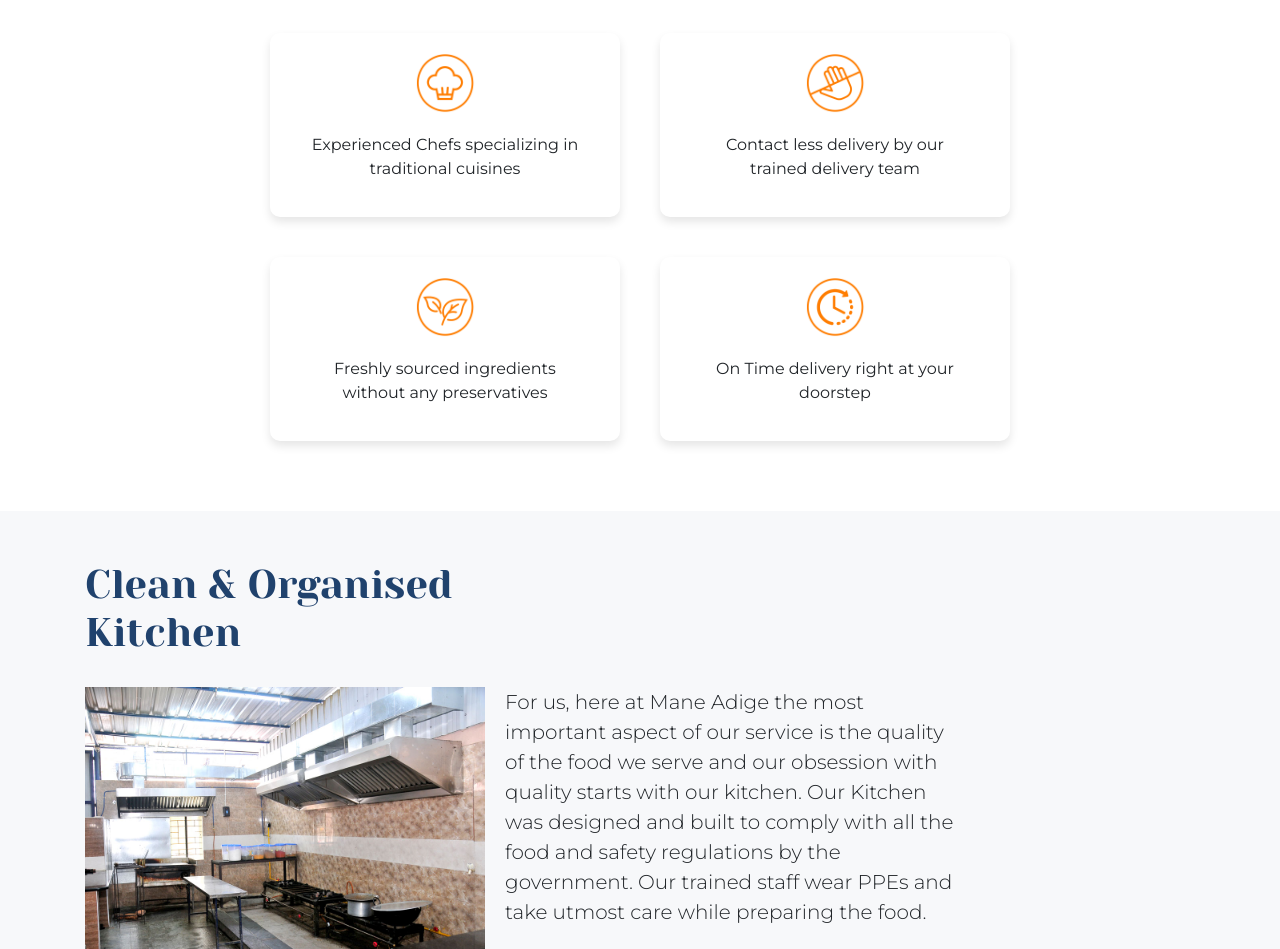
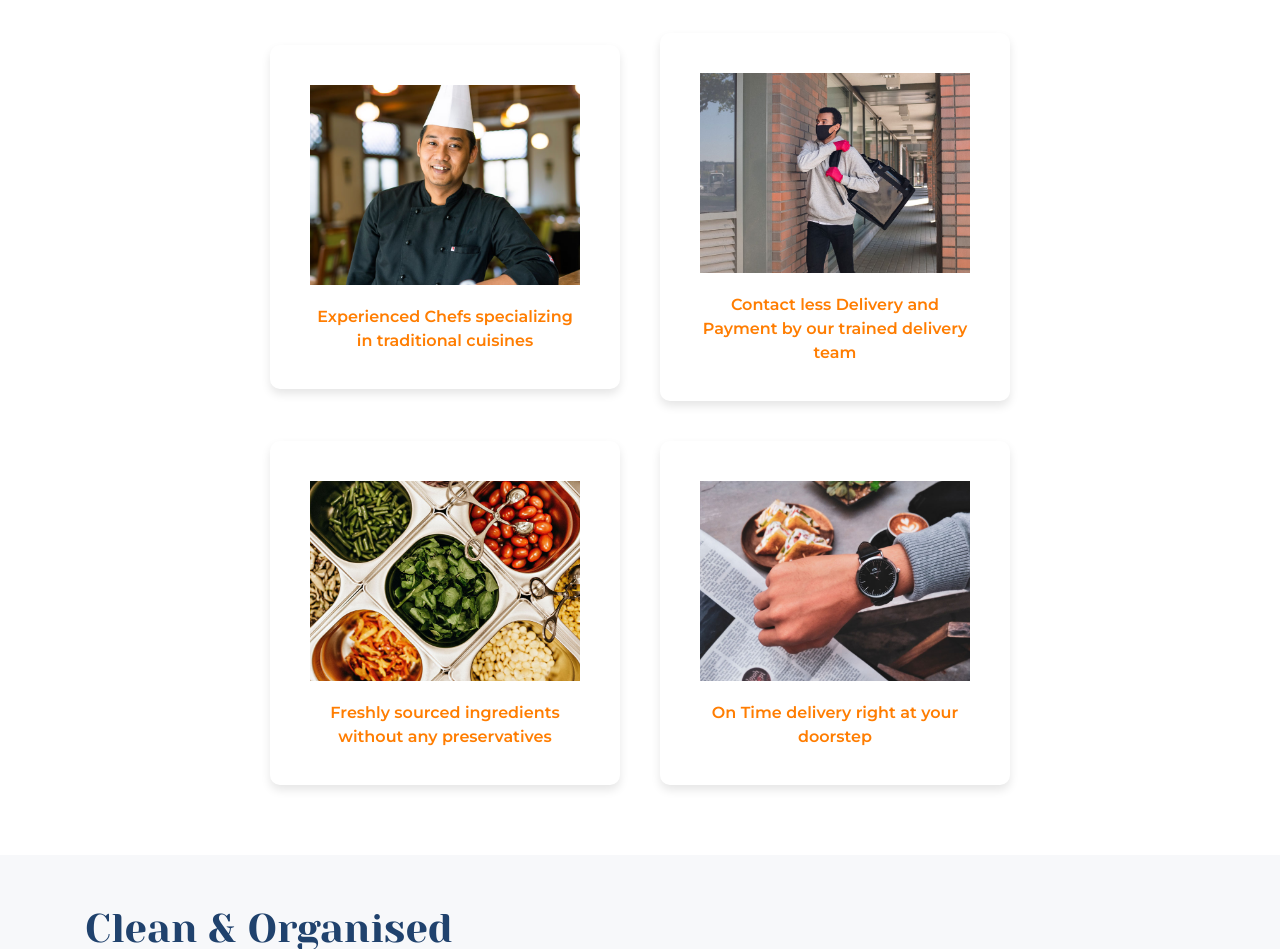
Before and after one commit to shankar8/maneadige, a plain HTML site: page index.html in a window 1280 px wide. Shown: the part 1129-2078 px from the top of the page. Drawn offline with nearby package versions, Linux system fonts and the light colour scheme.

Commit message:
Added feature images

```diff
--- a/css/main.css
+++ b/css/main.css
@@ -126,10 +126,38 @@ font-family: 'Yeseva One', cursive;
 .feature-box p{
     font-family: 'Montserrat', sans-serif;
     font-size: 16px;
+    font-weight: 600;
+    color: #FF7D01;
 }
 
 .feature-box-icon img{
     width: 60px;
+}
+
+.feature-box-img{
+    width: 100%;
+    height: 200px;
+    margin: 20px 0px;
+}
+
+.feature-box-img1{
+    background: url('../img/chef.jpg') no-repeat center center;
+    background-size: cover;
+}
+
+.feature-box-img2{
+    background: url('../img/contactless.jpg') no-repeat center center;
+    background-size: cover;
+}
+
+.feature-box-img3{
+    background: url('../img/fresh.jpg') no-repeat center center;
+    background-size: cover;
+}
+
+.feature-box-img4{
+    background: url('../img/time.jpg') no-repeat center center;
+    background-size: cover;
 }
 /*End of feature-section*/
 
--- a/index.html
+++ b/index.html
@@ -70,8 +70,11 @@
                             </p>
                             <div class="feature-box-wrapper d-flex flex-wrap justify-content-center align-items-center">
                                 <div class="feature-box">
-                                    <div class="feature-box-icon">
+                                    <!-- <div class="feature-box-icon">
                                         <img src="img/chef-icon.jpg" alt="" srcset="">
+                                    </div> -->
+                                    <div class="feature-box-img feature-box-img1">
+
                                     </div>
                                     <!-- <h4>Experienced Chefs specializing in traditional cuisines</h4> -->
                                     <p>
@@ -79,17 +82,23 @@
                                     </p>
                                 </div>
                                 <div class="feature-box">
-                                    <div class="feature-box-icon">
+                                    <!-- <div class="feature-box-icon">
                                         <img src="img/hand-icon.jpg" alt="" srcset="">
+                                    </div> -->
+                                    <div class="feature-box-img feature-box-img2">
+
                                     </div>
                                     <!-- <h4>Feature Title</h4> -->
                                     <p>
-                                        Contact less delivery by our trained delivery team
+                                        Contact less Delivery and Payment by our trained delivery team
                                     </p>
                                 </div>
                                 <div class="feature-box">
-                                    <div class="feature-box-icon">
+                                    <!-- <div class="feature-box-icon">
                                         <img src="img/fresh-icon.jpg" alt="" srcset="">
+                                    </div> -->
+                                    <div class="feature-box-img feature-box-img3">
+
                                     </div>
                                     <!-- <h4>Feature Title</h4> -->
                                     <p>
@@ -97,8 +106,11 @@
                                     </p>
                                 </div>
                                 <div class="feature-box">
-                                    <div class="feature-box-icon">
+                                    <!-- <div class="feature-box-icon">
                                         <img src="img/time-icon.jpg" alt="" srcset="">
+                                    </div> -->
+                                    <div class="feature-box-img feature-box-img4">
+
                                     </div>
                                     <!-- <h4>Feature Title</h4> -->
                                     <p>
```
Also changed, not shown: img/chef.jpg (added), img/contactless.jpg (added), img/fresh.jpg (added), img/time.jpg (added), 2 other files.
